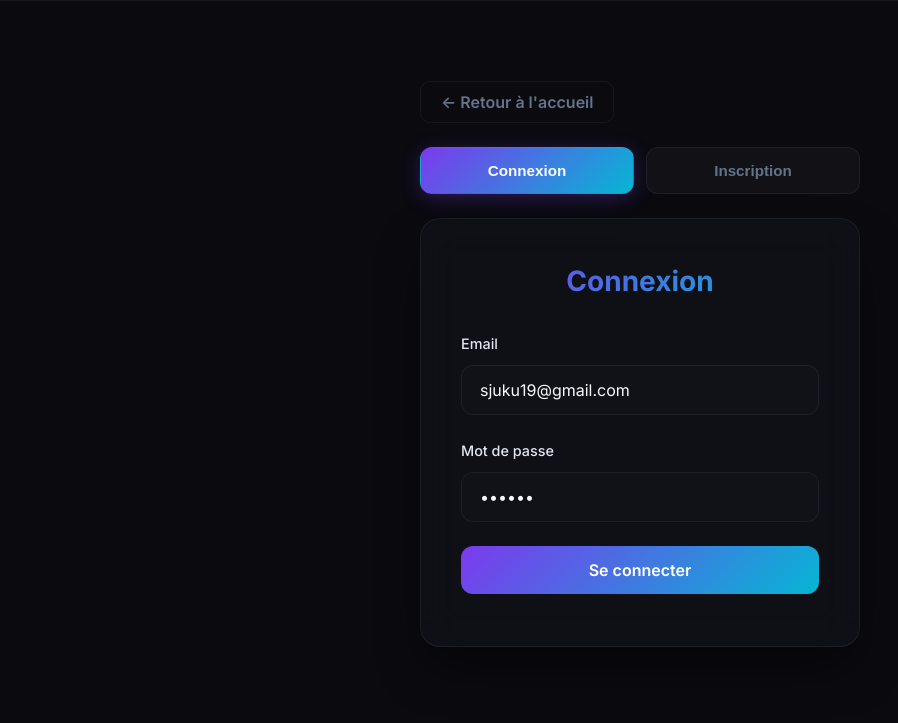
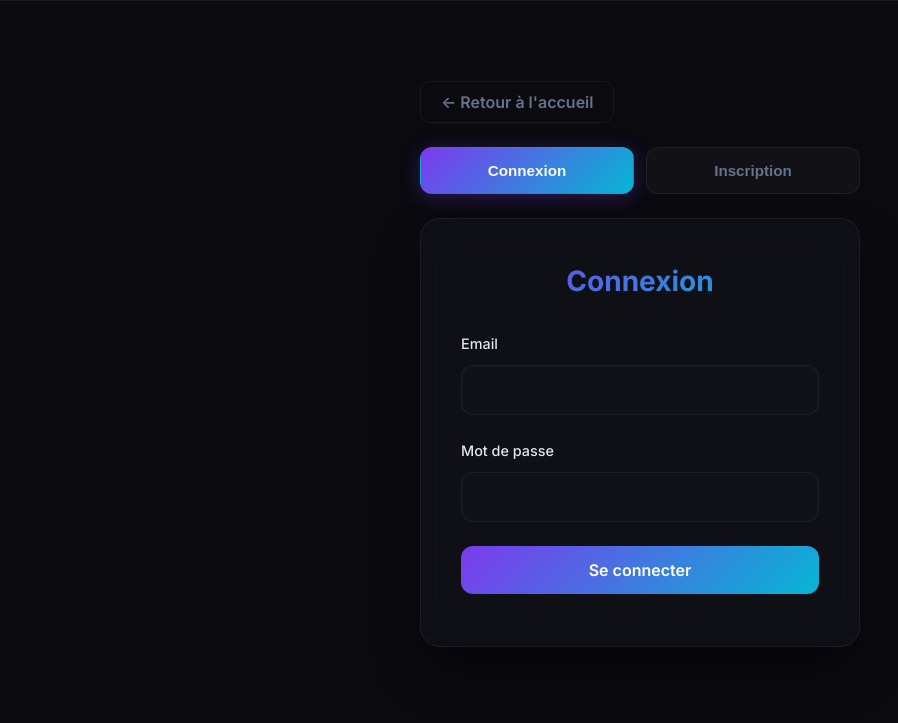
Before and after one commit to Sanjuku90/D-odade, a website: page public/index.html in a window 1280 px wide. Both pictures are taken after a click on the button "Connexion". Shown: the part 77-800 px from the top of the page, without its empty margins (0-898 px from the left). Drawn offline with Linux system fonts and the light colour scheme; no server answers.

Commit message:
Remove pre-filled login credentials from the sign-in form
Remove hardcoded email and password values from the login input fields in public/index.html.

Replit-Commit-Author: Agent
Replit-Commit-Session-Id: da56f772-8150-4e27-b9cc-b174755e9e69
Replit-Commit-Checkpoint-Type: full_checkpoint
Replit-Commit-Event-Id: c8818443-c4ca-409e-8cd8-8d9602194759
Replit-Commit-Screenshot-Url: https://storage.googleapis.com/screenshot-production-us-central1/16c745b8-2985-486f-b57d-63db5c6fa498/da56f772-8150-4e27-b9cc-b174755e9e69/v0mh7tP
Replit-Helium-Checkpoint-Created: true

```diff
--- a/public/index.html
+++ b/public/index.html
@@ -298,11 +298,11 @@
             <h2>Connexion</h2>
             <div class="form-group">
               <label>Email</label>
-              <input type="email" name="email" required autocomplete="email" value="sjuku19@gmail.com">
+              <input type="email" name="email" required autocomplete="email">
             </div>
             <div class="form-group">
               <label>Mot de passe</label>
-              <input type="password" name="password" required autocomplete="current-password" value="aaaaaa">
+              <input type="password" name="password" required autocomplete="current-password">
             </div>
             <button type="submit" class="btn btn-primary">Se connecter</button>
             <p class="error-msg" id="login-error"></p>
```
